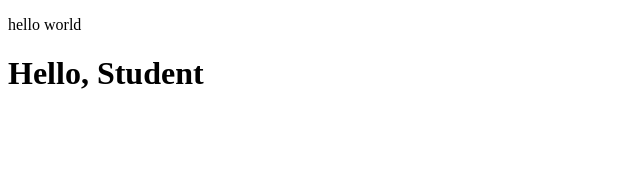
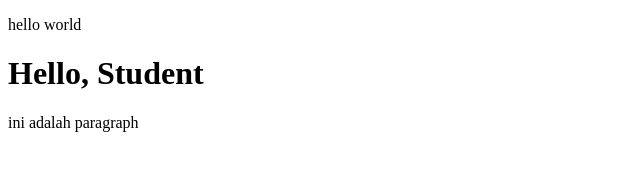
Before and after one commit to savwicak/website-isc, a plain HTML site: page index.html in a window 1280 px wide. Shown: the whole page, without its empty margins (0-640 px from the left). Drawn offline with Linux system fonts and the light colour scheme.

Commit message:
website-isc

```diff
--- a/index.html
+++ b/index.html
@@ -10,5 +10,6 @@
     <div class="heading-hero">
         <h1>Hello, Student</h1>
     </div>
+    <p>ini adalah paragraph</p>
 </body>
 </html>
```
